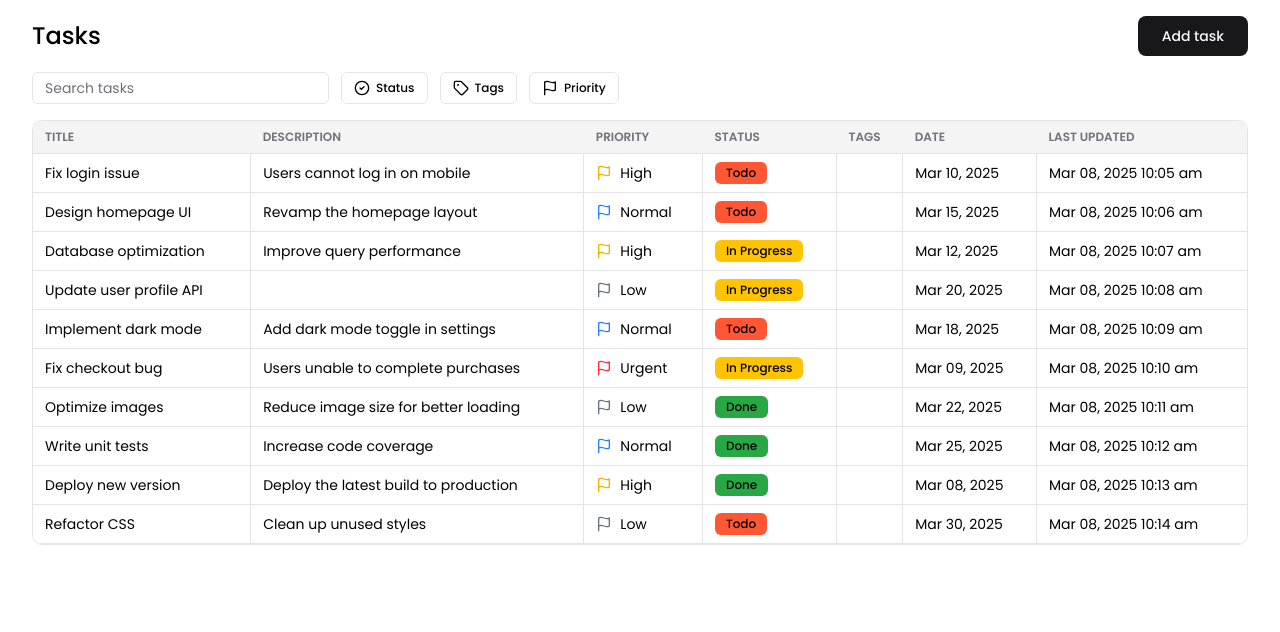
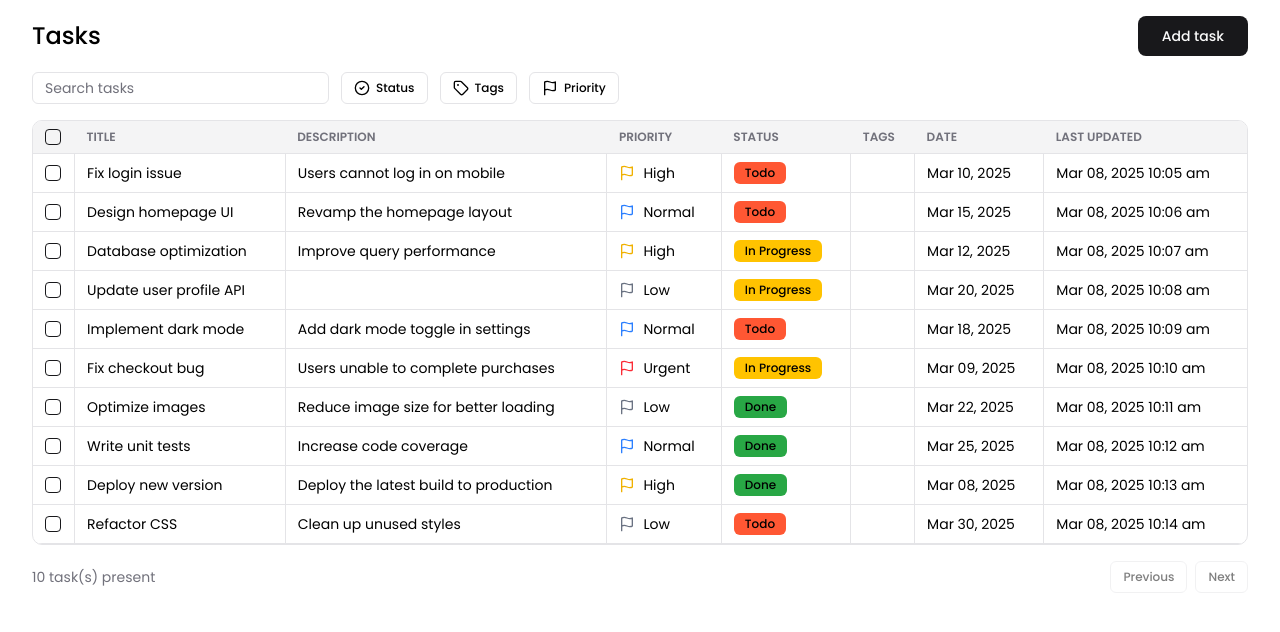
Before and after one commit to soumakk/tasksflow, a React (Vite) app: page / in a window 1280 px wide. Shown: the top 632 px of the page. Built offline with nearby package versions, Linux system fonts and the light colour scheme.

Commit message:
pagination, selection, edit tasks changes

```diff
--- a/src/App.tsx
+++ b/src/App.tsx
@@ -1,17 +1,17 @@
 import { Button } from '@/components/ui/button'
-import AddTaskDrawer from '@/modules/AddTaskDrawer'
+import SaveTaskDrawer from '@/modules/SaveTaskDrawer'
 import TableView from '@/modules/TableView'
 import { ITask } from '@/types/tasks'
-import { useAtom } from 'jotai'
+import { useAtomValue } from 'jotai'
 import { useState } from 'react'
 import { statusAtom, tagsAtom, tasksAtom } from './lib/atoms'
 import TasksFilters from './modules/TasksFilters'
 
 function App() {
-	const [tasks, setTasks] = useAtom(tasksAtom)
-	const [status, setStatus] = useAtom(statusAtom)
-	const [tags, setTags] = useAtom(tagsAtom)
-	const [addDrawerOpen, setAddDrawerOpen] = useState(false)
+	const tasksList = useAtomValue(tasksAtom)
+	const statusList = useAtomValue(statusAtom)
+	const tagsList = useAtomValue(tagsAtom)
+	const [saveDrawerOpen, setSaveDrawerOpen] = useState(false)
 	const [selectedTaskToView, setSelectedTaskToView] = useState<ITask | null>(null)
 
 	return (
@@ -19,7 +19,7 @@ function App() {
 			<div className="max-w-7xl mx-auto px-4 lg:px-8">
 				<div className="flex justify-between items-center my-4">
 					<h1 className="font-medium text-2xl">Tasks</h1>
-					<Button onClick={() => setAddDrawerOpen(true)}>Add task</Button>
+					<Button onClick={() => setSaveDrawerOpen(true)}>Add task</Button>
 				</div>
 
 				<div className="flex my-4">
@@ -27,15 +27,24 @@ function App() {
 				</div>
 
 				<TableView
-					tasks={tasks}
-					// isTasksLoading={isLoading}
-					statusList={status}
-					tagsList={tags}
-					onViewTask={(task) => setSelectedTaskToView(task)}
+					tasks={tasksList}
+					statusList={statusList}
+					tagsList={tagsList}
+					onViewTask={(task) => {
+						setSelectedTaskToView(task)
+						setSaveDrawerOpen(true)
+					}}
 				/>
 			</div>
 
-			<AddTaskDrawer open={addDrawerOpen} onClose={() => setAddDrawerOpen(false)} />
+			<SaveTaskDrawer
+				open={saveDrawerOpen}
+				onClose={() => {
+					setSaveDrawerOpen(false)
+					setSelectedTaskToView(null)
+				}}
+				selectedTask={selectedTaskToView}
+			/>
 		</>
 	)
 }
--- a/src/components/widgets/DataTable.tsx
+++ b/src/components/widgets/DataTable.tsx
@@ -1,5 +1,3 @@
-import { ColumnDef, Row, flexRender, getCoreRowModel, useReactTable } from '@tanstack/react-table'
-import { Loader } from 'lucide-react'
 import {
 	Table,
 	TableBody,
@@ -8,25 +6,49 @@ import {
 	TableHeader,
 	TableRow,
 } from '@/components/ui/table'
+import { selectedRowsAtom } from '@/lib/atoms'
+import { ITask } from '@/types/tasks'
+import {
+	ColumnDef,
+	Row,
+	flexRender,
+	getCoreRowModel,
+	getPaginationRowModel,
+	useReactTable,
+} from '@tanstack/react-table'
+import { useAtom } from 'jotai'
+import { Loader } from 'lucide-react'
+import { useState } from 'react'
+import { Button } from '../ui/button'
 
-interface DataTableProps<TData, TValue> {
-	columns: ColumnDef<TData, TValue>[]
-	data: TData[]
+interface DataTableProps {
+	columns: ColumnDef<ITask>[]
+	data: ITask[]
 	isLoading?: boolean
-	onRowClick?: (row: Row<TData>) => void
+	onRowClick?: (row: Row<ITask>) => void
 }
 
-export default function DataTable<TData, TValue>({
-	data,
-	columns,
-	onRowClick,
-	isLoading,
-}: DataTableProps<TData, TValue>) {
+export default function DataTable({ data, columns, onRowClick, isLoading }: DataTableProps) {
+	const [rowSelection, setRowSelection] = useAtom(selectedRowsAtom)
+	const [pagination, setPagination] = useState({
+		pageIndex: 0,
+		pageSize: 20,
+	})
+
 	const table = useReactTable({
 		data,
 		columns,
 		getCoreRowModel: getCoreRowModel(),
+		getPaginationRowModel: getPaginationRowModel(),
+		onPaginationChange: setPagination,
+		onRowSelectionChange: setRowSelection,
+		getRowId: (row) => row.id,
+		state: {
+			pagination,
+			rowSelection,
+		},
 	})
+
 	return (
 		<div className="w-full overflow-auto">
 			<Table className="border-b min-w-[500px]">
@@ -79,6 +101,30 @@ export default function DataTable<TData, TValue>({
 					)}
 				</TableBody>
 			</Table>
+
+			<div className="flex items-center justify-end space-x-2 py-4">
+				<div className="flex-1 text-sm text-muted-foreground">
+					{table.getFilteredRowModel().rows.length} task(s) present
+				</div>
+				<div className="space-x-2">
+					<Button
+						variant="outline"
+						size="sm"
+						onClick={() => table.previousPage()}
+						disabled={!table.getCanPreviousPage()}
+					>
+						Previous
+					</Button>
+					<Button
+						variant="outline"
+						size="sm"
+						onClick={() => table.nextPage()}
+						disabled={!table.getCanNextPage()}
+					>
+						Next
+					</Button>
+				</div>
+			</div>
 		</div>
 	)
 }
--- a/src/lib/atoms.ts
+++ b/src/lib/atoms.ts
@@ -1,6 +1,7 @@
 import { atomWithStorage } from 'jotai/utils'
 import { defaultStatus, defaultTags, defaultTasks } from './data'
 import { atom } from 'jotai'
+import { RowSelectionState } from '@tanstack/react-table'
 
 export const tasksAtom = atomWithStorage('tasks', defaultTasks)
 export const statusAtom = atomWithStorage('status', defaultStatus)
@@ -10,3 +11,4 @@ export const searchQueryAtom = atom('')
 export const statusFilterAtom = atom<string[]>([])
 export const tagsFilterAtom = atom<string[]>([])
 export const priorityFilterAtom = atom<string[]>([])
+export const selectedRowsAtom = atom<RowSelectionState>({})
--- a/src/modules/AddTaskDrawer.tsx
+++ b/src/modules/SaveTaskDrawer.tsx
@@ -19,6 +19,7 @@ import { useAtomValue, useSetAtom } from 'jotai'
 import { Button } from '../components/ui/button'
 import { MultiSelect } from '../components/widgets/MultiSelect'
 import Select from '../components/widgets/Select'
+import { useEffect } from 'react'
 
 interface ITaskForm {
 	title: string
@@ -29,7 +30,15 @@ interface ITaskForm {
 	tags: string[]
 }
 
-export default function AddTaskDrawer({ open, onClose }: { open: boolean; onClose: () => void }) {
+export default function SaveTaskDrawer({
+	open,
+	onClose,
+	selectedTask,
+}: {
+	open: boolean
+	onClose: () => void
+	selectedTask?: ITask
+}) {
 	const statusList = useAtomValue(statusAtom)
 	const tagsList = useAtomValue(tagsAtom)
 	const setTasks = useSetAtom(tasksAtom)
@@ -44,6 +53,25 @@ export default function AddTaskDrawer({ open, onClose }: { open: boolean; onClos
 			tags: [],
 		},
 		onSubmit: async ({ value }) => {
+			if (selectedTask) {
+				const updatedTask: ITask = {
+					due_date: value.due_date,
+					priority: value.priority,
+					title: value.title,
+					description: value?.description ?? null,
+					status_id: value?.status,
+					created_at: selectedTask?.created_at,
+					updated_at: dayjs().toISOString(),
+					id: selectedTask.id,
+					tag_ids: value?.tags,
+				}
+				setTasks((tasks) =>
+					tasks?.map((task) => {
+						if (task.id === selectedTask.id) return updatedTask
+						else return task
+					})
+				)
+			} else {
 				const newTask: ITask = {
 					due_date: value.due_date,
 					priority: value.priority,
@@ -56,8 +84,23 @@ export default function AddTaskDrawer({ open, onClose }: { open: boolean; onClos
 					tag_ids: value?.tags,
 				}
 				setTasks((tasks) => [...tasks, newTask])
+			}
+			onClose()
 		},
 	})
+
+	useEffect(() => {
+		if (selectedTask) {
+			form.reset({
+				title: selectedTask?.title ?? '',
+				description: selectedTask?.description ?? '',
+				priority: selectedTask?.priority ?? '',
+				status: selectedTask?.status_id ?? '',
+				due_date: selectedTask?.due_date ?? '',
+				tags: selectedTask?.tag_ids ?? [],
+			})
+		}
+	}, [form, selectedTask])
 
 	const statusOptions = statusList?.map((status) => ({
 		label: status.name,
@@ -70,10 +113,17 @@ export default function AddTaskDrawer({ open, onClose }: { open: boolean; onClos
 	}))
 
 	return (
-		<Drawer open={open} onOpenChange={onClose} direction="right">
+		<Drawer
+			open={open}
+			onOpenChange={() => {
+				onClose()
+				form.reset()
+			}}
+			direction="right"
+		>
 			<DrawerContent>
 				<DrawerHeader>
-					<DrawerTitle>New Task</DrawerTitle>
+					<DrawerTitle>{selectedTask ? 'Edit' : 'New'} Task</DrawerTitle>
 				</DrawerHeader>
 
 				<form
@@ -90,6 +140,7 @@ export default function AddTaskDrawer({ open, onClose }: { open: boolean; onClos
 								<div className="flex flex-col gap-2">
 									<Label htmlFor={field.name}>Title</Label>
 									<Input
+										autoFocus
 										id={field.name}
 										name={field.name}
 										value={field.state.value}
@@ -168,7 +219,7 @@ export default function AddTaskDrawer({ open, onClose }: { open: boolean; onClos
 					</div>
 
 					<DrawerFooter>
-						<DrawerClose>
+						<DrawerClose asChild>
 							<Button
 								// disabled={addTaskMutation.isPending}
 								variant="outline"
--- a/src/modules/TableView.tsx
+++ b/src/modules/TableView.tsx
@@ -7,6 +7,7 @@ import { Flag } from 'lucide-react'
 import { useMemo } from 'react'
 import { cn, formatDate } from '../lib/utils'
 import { IStatus, ITag, ITask, TaskPriority } from '../types/tasks'
+import { Checkbox } from '@/components/ui/checkbox'
 
 export default function TableView({
 	tasks,
@@ -27,6 +28,30 @@ export default function TableView({
 	const priorityFilter = useAtomValue(priorityFilterAtom)
 
 	const columns: ColumnDef<ITask>[] = [
+		{
+			id: 'select',
+			header: ({ table }) => (
+				<Checkbox
+					checked={Boolean(
+						table.getIsAllPageRowsSelected() ||
+							(table.getIsSomePageRowsSelected() && 'indeterminate')
+					)}
+					onCheckedChange={(value) => table.toggleAllPageRowsSelected(!!value)}
+					aria-label="Select all"
+				/>
+			),
+			cell: ({ row }) => (
+				<div className="min-w-6 flex items-center" onClick={(e) => e.stopPropagation()}>
+					<Checkbox
+						checked={row.getIsSelected()}
+						onCheckedChange={(value) => row.toggleSelected(!!value)}
+						aria-label="Select row"
+					/>
+				</div>
+			),
+			enableSorting: false,
+			enableHiding: false,
+		},
 		{
 			accessorKey: 'title',
 			header: 'Title',
--- a/src/modules/TasksFilters.tsx
+++ b/src/modules/TasksFilters.tsx
@@ -1,18 +1,23 @@
+import { Button } from '@/components/ui/button'
 import { Input } from '@/components/ui/input'
 import { MultiDropdown } from '@/components/widgets/MultiDropdown'
 import {
 	priorityFilterAtom,
 	searchQueryAtom,
+	selectedRowsAtom,
 	statusAtom,
 	statusFilterAtom,
 	tagsAtom,
 	tagsFilterAtom,
+	tasksAtom,
 } from '@/lib/atoms'
 import { PriorityOptions } from '@/lib/data'
-import { useAtom, useAtomValue } from 'jotai'
+import { useAtom, useAtomValue, useSetAtom } from 'jotai'
 import { CircleCheck, Flag, Tag } from 'lucide-react'
+import { isEmpty } from 'radash'
 
 export default function TasksFilters() {
+	const setTasks = useSetAtom(tasksAtom)
 	const statusList = useAtomValue(statusAtom)
 	const tagsList = useAtomValue(tagsAtom)
 
@@ -20,6 +25,7 @@ export default function TasksFilters() {
 	const [statusFilter, setStatusFilter] = useAtom(statusFilterAtom)
 	const [tagsFilter, setTagsFilter] = useAtom(tagsFilterAtom)
 	const [priorityFilter, setPriorityFilter] = useAtom(priorityFilterAtom)
+	const [selectedRows, setSelectedRows] = useAtom(selectedRowsAtom)
 
 	const statusOptions = statusList?.map((status) => ({
 		label: status.name,
@@ -30,6 +36,19 @@ export default function TasksFilters() {
 		label: tag.name,
 		value: tag.id,
 	}))
+
+	function deleteRows() {
+		setTasks((tasks) => tasks?.filter((task) => !Object.keys(selectedRows)?.includes(task.id)))
+		setSelectedRows({})
+	}
+
+	if (!isEmpty(selectedRows)) {
+		return (
+			<Button size="sm" variant="outline" onClick={deleteRows}>
+				Delete {Object.keys(selectedRows).length} row(s)
+			</Button>
+		)
+	}
 
 	return (
 		<div className="flex items-center gap-3">
```
Also changed, not shown: 1 other file (tests, documents, lock files or other folders). Lines whose indentation alone changed are shown as unchanged.
